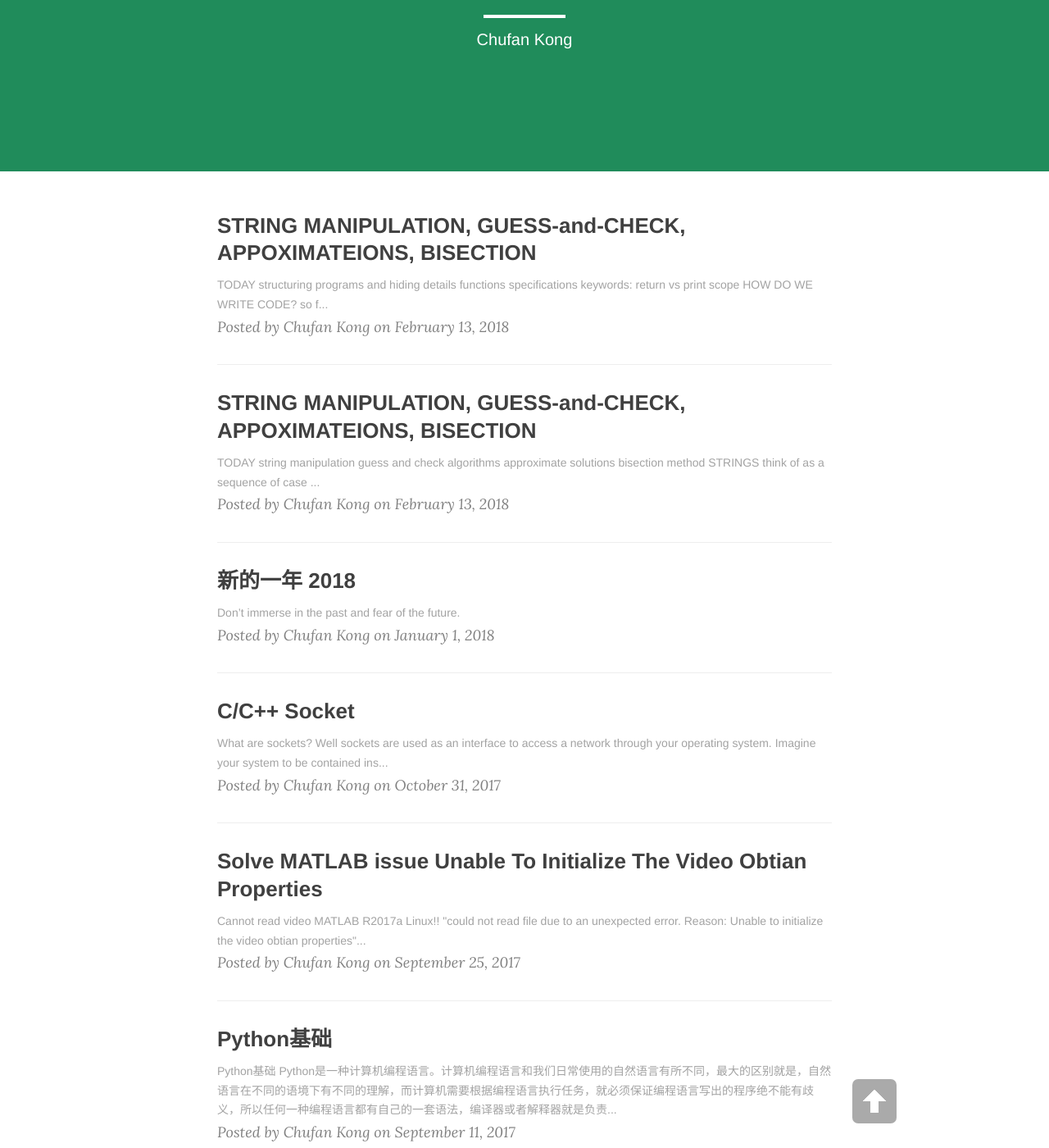
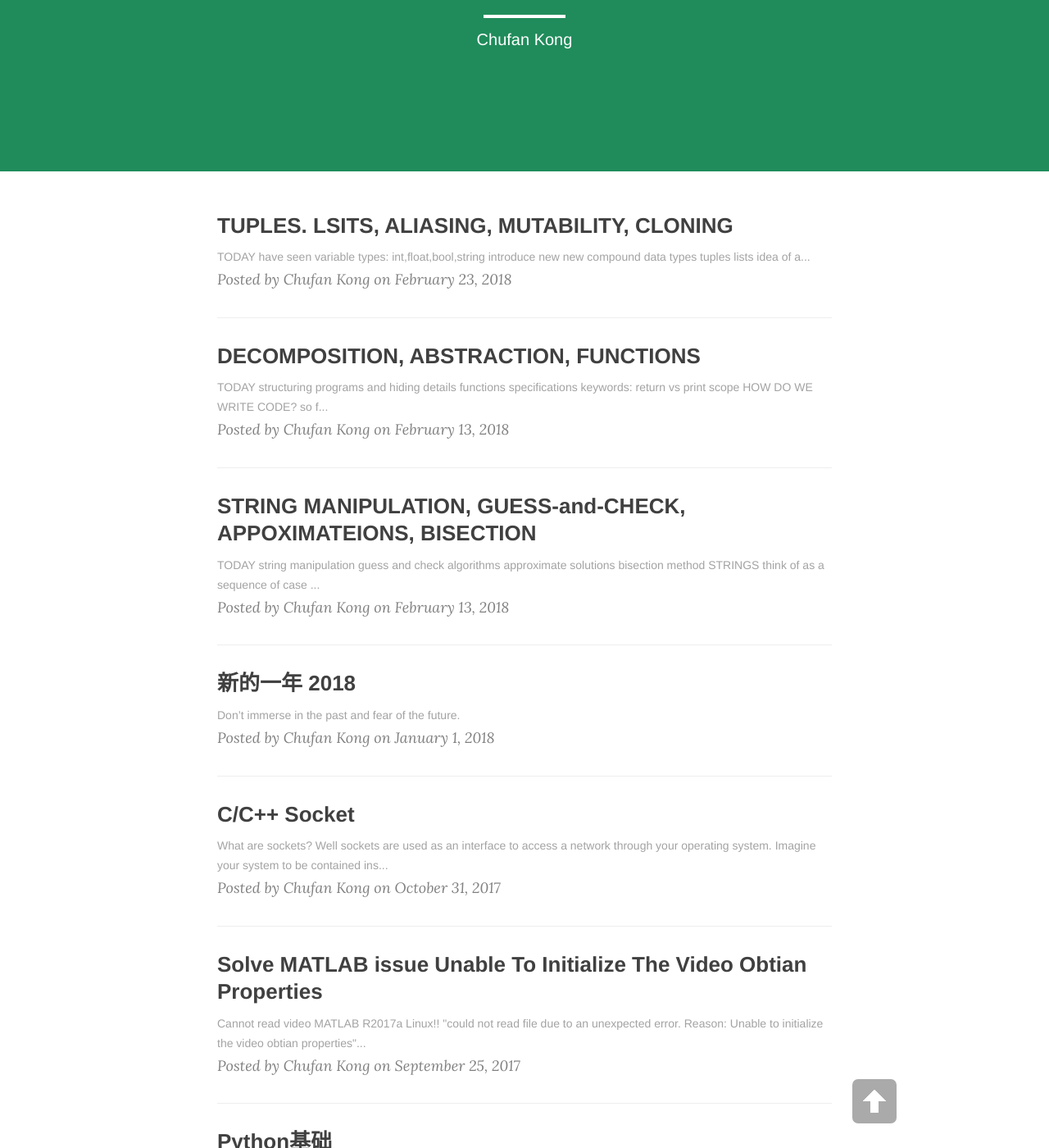
Before and after one commit to Chufan1990/Chufan1990.github.io, a Jekyll site: the page built from index.html, in a window 1280 px wide and 1400 px high, scrolled down 219 px. Shown: the whole window at 82% size. Built offline with Jekyll 4.4.1, drawn with Linux system fonts in a browser that asks for light colours; nearby versions of some CDN libraries; the list of posts is cut into pages by our own code; some of the changed lines change nothing that is shown; some of the changed text lies outside the part shown.

Commit message:
MIT Python lesson 3

`````diff
--- a/_posts/2018-02-13-MIT-Python-2.md
+++ b/_posts/2018-02-13-MIT-Python-2.md
@@ -1,6 +1,6 @@
 ---
 layout: post
-title: STRING MANIPULATION, GUESS-and-CHECK, APPOXIMATEIONS, BISECTION
+title: DECOMPOSITION, ABSTRACTION, FUNCTIONS
 date: 2018-02-13
 categories: blog
 tags: [MIT, Python]
--- /dev/null
+++ b/_posts/2018-02-13-MIT-Python-3.md
@@ -0,0 +1,164 @@
+---
+layout: post
+title: TUPLES. LSITS, ALIASING, MUTABILITY, CLONING
+date: 2018-02-23
+categories: blog
+tags: [MIT, Python]
+description: MIT Open Course of Python
+---
+
+## TODAY
+------
+* have seen variable types: `int`,`float`,`bool`,`string`
+* introduce new **new compound data types**
+  * tuples
+  * lists
+* idea of aliasing
+* idea of mutability
+* idea of clonig
+
+## TUPLES
+------
+* an ordered sequence of elements, can mix element types
+* cannot change element values, **immutable**
+* represented with parentheses
+
+```python
+te = ()				# empty tuple
+t = (2, "mit", 3)
+t[0]				# -> evaluates to 2
+(2, "mit", 3) + (5, 6)		# -> evaluates to (2, "mit", 3, 5, 6)
+t[1:2]				# -> slice tuple, evaluates to ("mit", )	# extra comma means a tuple with one element
+t[1:3]				# -> slice tuple, evaluates to ("mit", 3)
+len(t)				# -> evaluates to 3
+t[1] = 4			# -> gives error, cannot modify object
+```
+
+* conveniently used to **swap** variable values
+
+```python
+# wrong example
+x = y
+y = x
+
+# correct example 1
+temp = x
+x = y
+y = temp
+
+# correct example 2
+(x, y) = (y, x)
+```
+
+* used to **return more than one value** from a function
+
+```python
+def quotient_and_remainder(x, y):
+    q = x // y				# integer division
+    r = x % y
+    return (q, r)
+(quot, rem) = quotient_and_remainder(5, 4)
+```
+
+## MANIPULATING TUPLES
+------
+* can **iterate** over tuples
+
+```python
+def get_data(aTuple):
+    nums = ()					# empty tuple
+    words = ()					# empty tuple
+    for t in aTuple:
+	nums = nums + (t[0],)
+	if t[1] not in words:
+	    words = words + (t[1],)
+    min_n = min(nums)
+    max_n = max(nums)
+    unique_words = len(words)
+    return (min_n, max_n, unique_words)
+```
+
+## LISTS
+------
+* **ordered sequence** of information, accessible by index
+* a list is denoted by **square brackets**,`[]`
+* a list contains **elements**
+  * usually homogeneous (ie, all integers)
+  * can contain mixed types (not common)
+* list elements can be changed so a list is **mutable**
+
+## INDICES AND ODERING
+------
+
+```python
+a_list = []
+L = [2, 'a', 4, [1,2]]
+len(L)					# -> evaluates to 4
+L[0] 					# -> evaluates to 2
+L[2] + 1 				# -> evaluates to 5
+L[3]					# -> evaluates to [1, 2], another list!
+L[4]					# -> gives an error
+i = 2
+L[i-1]					# -> evaluates to 'a' since L[1] = 'a' above
+```
+
+# CHANGING ELEMENTS
+-------
+* list are **mutable**
+* assigning to an element at an index changes the value
+
+```python
+L = [2, 1, 3]
+L[1] = 5
+````
+
+* `L` is now `[2, 5, 3]`, note this is the **same object**`L`
+
+# ITERATING OVER A LIST
+------
+* compute the **sum of elements** of a list
+* comman pattern, iterate over list elements
+
+```python
+total = 0
+for i in range(len(L)):
+    total += L[i]
+print total
+```
+
+```python
+total = 0
+for i in L:
+    total += i
+print total
+```
+
+* notice
+  * list elements are indexed `0` to `len(L)-1`
+  * `range(n)` goes from `0` to `n-1`
+
+# OPERATIONS ON LIST - ADD
+------
+* **add** elements to end of list with `L.append(element)`
+* **mutates** the list!
+
+```python
+L = [2, 1, 3]
+L.append(5)				# -> L is now [2, 1, 3, 5]
+```
+
+* what is the dot?
+  * lists are Python objects, everything in Python is an object
+  * objects have data
+  * objects have methods and functions
+  * access this information by `object_name.do_something()`
+  * will learn more about these later
+* to combine lists together use **concatenation**, `+` opertator, to give you a new list
+* **mutate** list with `L.extend(some_list)`
+
+```python
+L1 = [2, 1, 3]
+L2 = [4, 5, 6]
+L3 = L1 + L2				# -> `L3` is `[2 ,1, 3, 4, 5, 6]`, `L1`, `L2` unchanged
+L1.extend([0, 6])			# -> mutated `L1` to `[2, 1, 3, 0, 6]`
+```
`````
